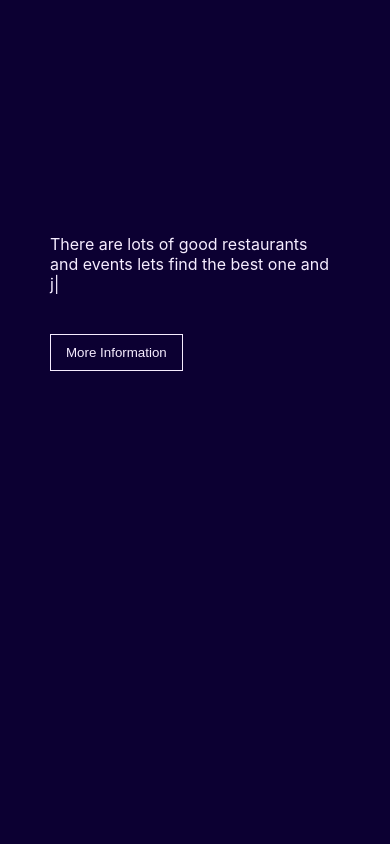
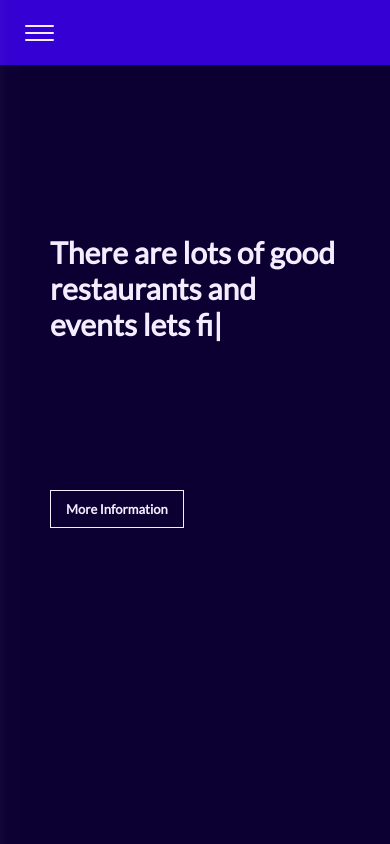
Before and after one commit to furkand/events-and-restaurants, a React (Create React App) app: page / in a window 390 px wide. Shown: the top 844 px of the page. Built offline with nearby package versions, Linux system fonts and the light colour scheme.

Commit message:
mobil navbar is done

```diff
--- /dev/null
+++ b/src/components/molecules/Header.js
@@ -0,0 +1,23 @@
+import React, {useState} from 'react'
+
+const Header = () =>{
+    const [toggle, setToggle] = useState(false)
+    return(
+        <nav role="navigation">
+        <div id="menuToggle">
+          <input type="checkbox" />
+            <span></span>
+            <span></span>
+            <span></span>
+        <ul id="menu">
+          <li><a >Home</a></li>
+          <li><a >About</a></li>
+          <li><a >Info</a></li>
+          <li><a >Contact</a></li>
+        </ul>
+       </div>
+       </nav>
+    )
+}
+
+export default Header
--- a/src/pages/home-page.js
+++ b/src/pages/home-page.js
@@ -1,6 +1,7 @@
 import React, {useState,useEffect} from "react"
 import Typist from "react-typist"
 import AboutUs from "../components/atoms/about-us"
+import Header from "../components/molecules/Header"
 
 const HomePage = ({}) => {
     const [loopCounter,setLoopCounter] = useState(1)
@@ -10,9 +11,10 @@ const HomePage = ({}) => {
       }, [loopCounter]);
     return(
         <div className="home-page-container" >
+            <Header/>
             <div className="first-section">
             <div className="typist-container">
-                { loopCounter ? (<Typist onTypingDone={()=>setLoopCounter(0)}>
+                { loopCounter ? (<Typist onTypingDone={()=>setLoopCounter(0)} avgTypingDelay={100}>
                 There are lots of good restaurants and events lets find the best one and join them!
                 </Typist>) : (<div></div>)}
             </div>
--- a/src/styles/App.scss
+++ b/src/styles/App.scss
@@ -1,4 +1,5 @@
 @import './variables';
+@import url('https://fonts.googleapis.com/css?family=Lato&display=swap');
 
 @mixin fullScreen(){
   width: $fullWidth;
@@ -6,6 +7,11 @@
   box-sizing: border-box;
 }
 
+body, a, button, div, h1,h2,h3,h4 , p, li, ul {
+  font-family: 'Lato', sans-serif;
+  text-decoration: none;
+}
+@media (max-width: 580px) {
   @mixin defaultButton(){
     padding-right: 15px;
     padding-left:15px;
@@ -25,12 +31,122 @@
     padding-left: 50px;
     padding-top: 60%;
     display: table-cell;
+    font-size: 30px;
+    font-weight: bold;
     button{
-    @include defaultButton()
+      @include defaultButton();
+      font-weight:bold;
+      font-size:13px
     }
     .typist-container{
-    height: 100px;
+      height: 250px;
       width: 100%;
       display: block;
     }
   }
+
+
+  nav {
+    background-color: $navyBlueFour;
+    height: 65px;
+    width: 100%;
+    position: fixed;
+  }
+
+
+  #menuToggle {
+    display: flex;
+    flex-direction: column;
+    position: relative;
+    top: 25px;
+    left: 25px;
+    z-index: 1;
+    -webkit-user-select: none;
+    user-select: none;
+  }
+
+  #menuToggle input
+  {
+    display: flex;
+    width: 40px;
+    height: 32px;
+    position: absolute;
+    cursor: pointer;
+    opacity: 0;
+    z-index: 2;
+  }
+
+  #menuToggle span
+  {
+    display: flex;
+    width: 29px;
+    height: 2px;
+    margin-bottom: 5px;
+    position: relative;
+    background: $white;
+    border-radius: 3px;
+    z-index: 1;
+    transform-origin: 5px 0px;
+    transition: transform 0.5s cubic-bezier(0.77,0.2,0.05,1.0),
+                background 0.5s cubic-bezier(0.77,0.2,0.05,1.0),
+                opacity 0.55s ease;
+  }
+
+  #menuToggle span:first-child
+  {
+    transform-origin: 0% 0%;
+  }
+
+  #menuToggle span:nth-last-child(2)
+  {
+    transform-origin: 0% 100%;
+  }
+
+  #menuToggle input:checked ~ span
+  {
+    opacity: 1;
+    transform: rotate(45deg) translate(-3px, -1px);
+
+  }
+  #menuToggle input:checked ~ span:nth-last-child(3)
+  {
+    opacity: 0;
+    transform: rotate(0deg) scale(0.2, 0.2);
+  }
+
+  #menuToggle input:checked ~ span:nth-last-child(2)
+  {
+    transform: rotate(-45deg) translate(0, -1px);
+  }
+
+  #menu
+  {
+    position: absolute;
+    width: 180px;
+    height: 100vh;
+    box-shadow: 0 0 30px #85888C;
+    margin: -50px 0 0 -50px;
+    padding: 50px;
+    padding-top: 125px;
+    background-color: $navyBlueFour;
+    -webkit-font-smoothing: antialiased;
+    transform-origin: 0% 0%;
+    transform: translate(-100%, 0);
+    transition: transform 0.5s cubic-bezier(0.77,0.2,0.05,1.0);
+  }
+
+  #menu li
+  {
+    padding: 15px 0px 0 10px;
+    transition-delay: 2s;
+    color: $white;
+    text-decoration: none;
+    list-style: none;
+    font-weight: bold;
+  }
+
+  #menuToggle input:checked ~ ul
+  {
+    transform: none;
+  }
+}
```
Also changed, not shown: 1 other file (tests, documents, lock files or other folders). Lines whose indentation alone changed are shown as unchanged.
